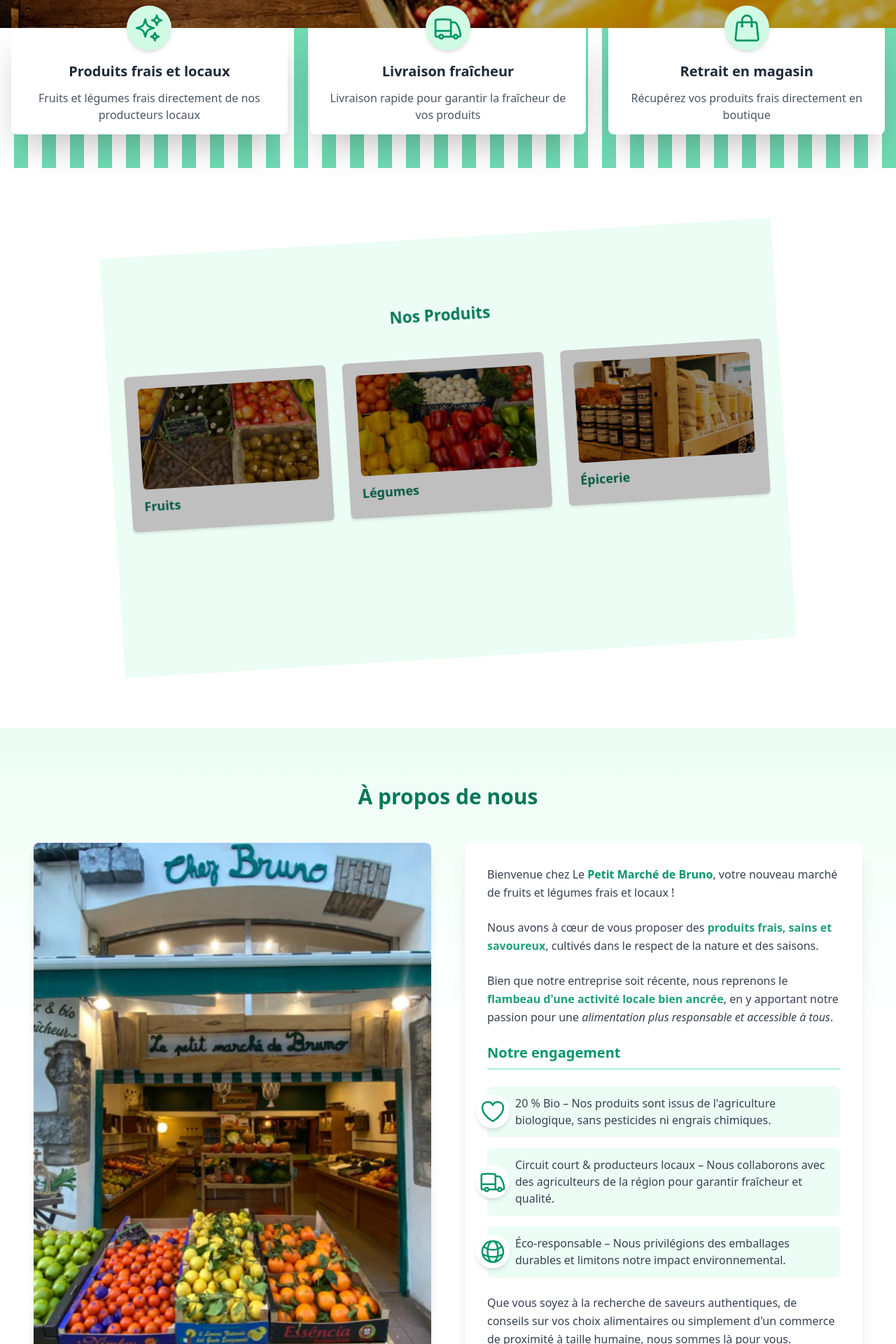
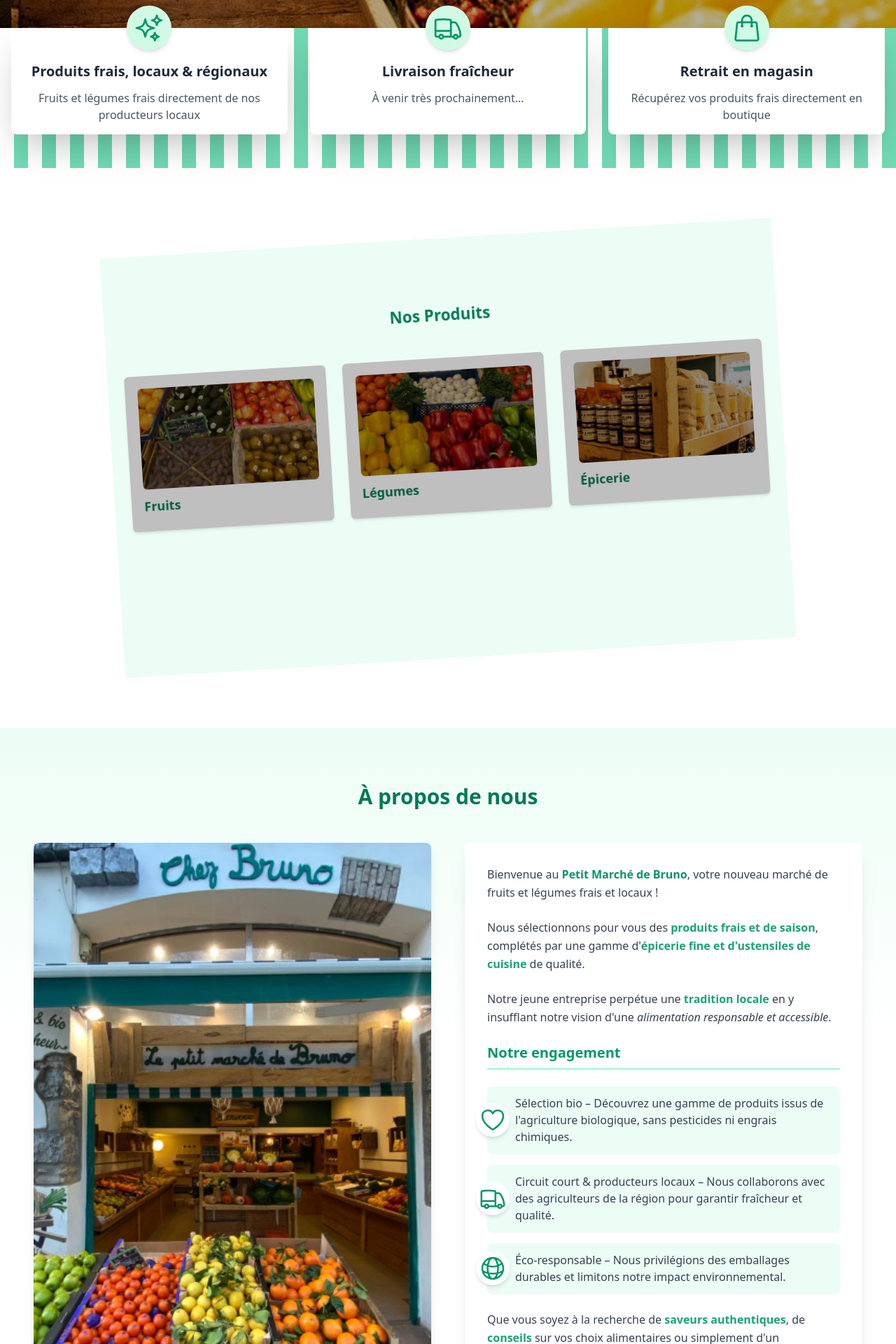
Before and after one commit to HRegniez/March-_de_Bruno, a Next.js app: page / in a window 1280 px wide. Shown: the part 560-2480 px from the top of the page at 70% size. Built offline with nearby package versions, Linux system fonts and the light colour scheme.

Commit message:
tweaked some descriptions etc to make it more user friendly & digestible to get info (shortened paragraps, <strong> etc}

```diff
--- a/app/components/Footer.tsx
+++ b/app/components/Footer.tsx
@@ -13,7 +13,7 @@ export default function Footer() {
 
             <p>99 Cr Berriat</p>
             <p>38000 Grenoble</p>
-            <p>Tél: 04 80 15 80 74</p>
+            <p>Tél: +33 9 84 18 14 77</p>
           </div>
           <div>
             <h3 className="text-xl font-bold mb-4">Suivez-nous</h3>
--- a/app/components/ServiceFeatures.tsx
+++ b/app/components/ServiceFeatures.tsx
@@ -6,13 +6,13 @@ export default function ServiceFeatures({ scrollYProgress }: { scrollYProgress:
   const features = [
     {
       icon: SparklesIcon,
-      title: "Produits frais et locaux",
+      title: "Produits frais, locaux & régionaux",
       description: "Fruits et légumes frais directement de nos producteurs locaux"
     },
     {
       icon: TruckIcon,
       title: "Livraison fraîcheur",
-      description: "Livraison rapide pour garantir la fraîcheur de vos produits"
+      description: "À venir très prochainement..."
     },
     {
       icon: ShoppingBagIcon,
--- a/app/components/ServiceFeaturesMobile.tsx
+++ b/app/components/ServiceFeaturesMobile.tsx
@@ -11,13 +11,13 @@ interface Item {
 let features = [
   {
     icon: SparklesIcon,
-      title: "Produits frais et locaux",
+    title: "Produits frais, locaux & régionaux",
     description: "Fruits et légumes frais directement de nos producteurs locaux"
   },
   {
     icon: TruckIcon,
     title: "Livraison fraîcheur",
-      description: "Livraison rapide pour garantir la fraîcheur de vos produits"
+    description: "À venir très prochainement..."
   },
   {
     icon: ShoppingBagIcon,
--- a/app/page.tsx
+++ b/app/page.tsx
@@ -56,7 +56,7 @@ export default function Home() {
               </div>
               <div>
                 <h3 className="text-xl font-semibold text-emerald-600 mb-2">Contact</h3>
-                <p className="text-gray-600">Tél: 04 80 15 80 74</p>
+                <p className="text-gray-600">Tél: +33 9 84 18 14 77</p>
                 <p className="text-gray-600">Email: contact@marchedebruno.fr</p>
               </div>
             </div>
--- a/app/sections/APropos.tsx
+++ b/app/sections/APropos.tsx
@@ -5,7 +5,7 @@ export default function APropos() {
   const engagements = [
     {
       icon: HeartIcon,
-      text: '20 % Bio – Nos produits sont issus de l\'agriculture biologique, sans pesticides ni engrais chimiques.'
+      text: 'Sélection bio – Découvrez une gamme de produits issus de l\'agriculture biologique, sans pesticides ni engrais chimiques.'
     },
     {
       icon: TruckIcon,
@@ -38,13 +38,13 @@ export default function APropos() {
                 </div>
                 <div className="space-y-6 bg-white p-8 rounded-lg shadow-xl">
                     <p className="text-gray-700 leading-relaxed">
-                        Bienvenue chez Le <strong className="text-emerald-600">Petit Marché de Bruno</strong>, votre nouveau marché de fruits et légumes frais et locaux !
+                        Bienvenue au <strong className="text-emerald-600">Petit Marché de Bruno</strong>, votre nouveau marché de fruits et légumes frais et locaux !
                     </p>
                     <p className="text-gray-700 leading-relaxed">
-                        Nous avons à cœur de vous proposer des <strong className="text-emerald-600/90">produits frais, sains et savoureux</strong>, cultivés dans le respect de la nature et des saisons.
+                        Nous sélectionnons pour vous des <strong className="text-emerald-600/90">produits frais et de saison</strong>, complétés par une gamme d&apos;<strong className="text-emerald-600/90">épicerie fine et d&apos;ustensiles de cuisine</strong> de qualité.
                     </p>
                     <p className="text-gray-700 leading-relaxed">
-                        Bien que notre entreprise soit récente, nous reprenons le <strong className="text-emerald-600/90">flambeau d&apos;une activité locale bien ancrée</strong>, en y apportant notre passion pour une <em >alimentation plus responsable et accessible à tous</em>.
+                        Notre jeune entreprise perpétue une <strong className="text-emerald-600/90">tradition locale</strong> en y insufflant notre vision d&apos;une <em>alimentation responsable et accessible</em>.
                     </p>
                     <h4 className="text-xl font-semibold text-emerald-600 border-b-2 border-emerald-200 pb-2 mt-8">
                         Notre engagement
@@ -60,10 +60,10 @@ export default function APropos() {
                         ))}
                     </ul>
                     <p className="text-gray-700 leading-relaxed">
-                        Que vous soyez à la recherche de saveurs authentiques, de conseils sur vos choix alimentaires ou simplement d&apos;un commerce de proximité à taille humaine, nous sommes là pour vous.
+                        Que vous soyez à la recherche de <strong className="text-emerald-600/90">saveurs authentiques</strong>, de <strong className="text-emerald-600/90">conseils</strong> sur vos choix alimentaires ou simplement d&apos;un <strong className="text-emerald-600/90">commerce de proximité</strong> à taille humaine, nous sommes là pour vous.
                     </p>
                     <p className="text-gray-700 leading-relaxed italic">
-                        Rejoignez-nous dans cette aventure gourmande et engagée !
+                        Rejoignez-nous dans cette aventure gourmande et rafinée !
                     </p>
                 </div>
             </div>
```
Lines whose indentation alone changed are shown as unchanged.
